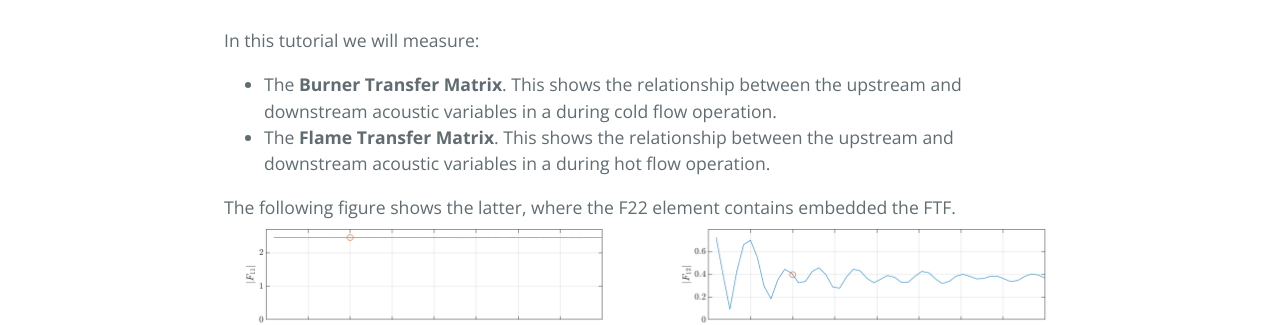
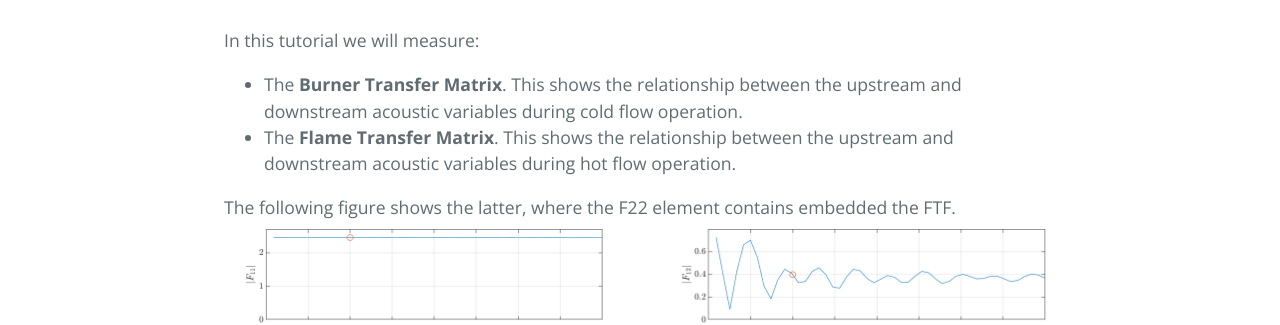
Before and after one commit to xoeg/Flame-Transfer-Function-Tutorial, a Jekyll site: the page built from FTM.md, in a window 1280 px wide. Shown: the part 747-1072 px from the top of the page. Built offline with Jekyll 4.4.1, drawn with Linux system fonts in a browser that asks for light colours.

Commit message:
Updated description for FTM

```diff
--- a/FTM.md
+++ b/FTM.md
@@ -10,8 +10,8 @@ Flame Transfer Matrices (FTM) are a generalization of the concept introduced by
 
 # FTM tutorial
 In this tutorial we will measure:
-* The **Burner Transfer Matrix**. This shows the relationship between the upstream and downstream acoustic variables in a during cold flow operation.
-* The **Flame Transfer Matrix**. This shows the relationship between the upstream and downstream acoustic variables in a during hot flow operation.
+* The **Burner Transfer Matrix**. This shows the relationship between the upstream and downstream acoustic variables during cold flow operation.
+* The **Flame Transfer Matrix**. This shows the relationship between the upstream and downstream acoustic variables during hot flow operation.
 
 The following figure shows the latter, where the F22 element contains embedded the FTF.
 ![FTM_png](/assets/FTM.png)
```
